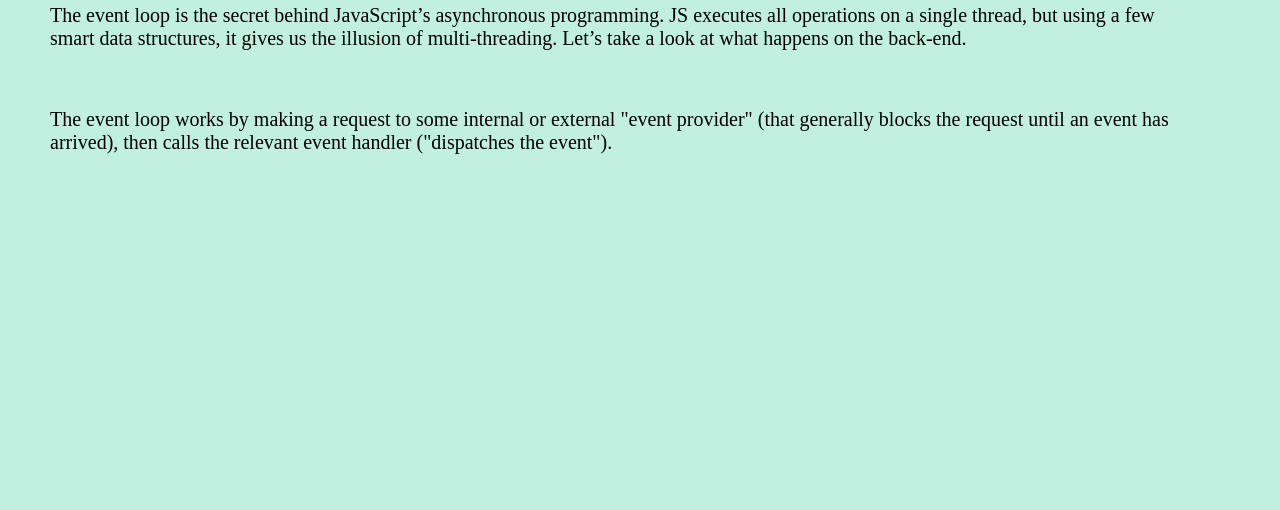
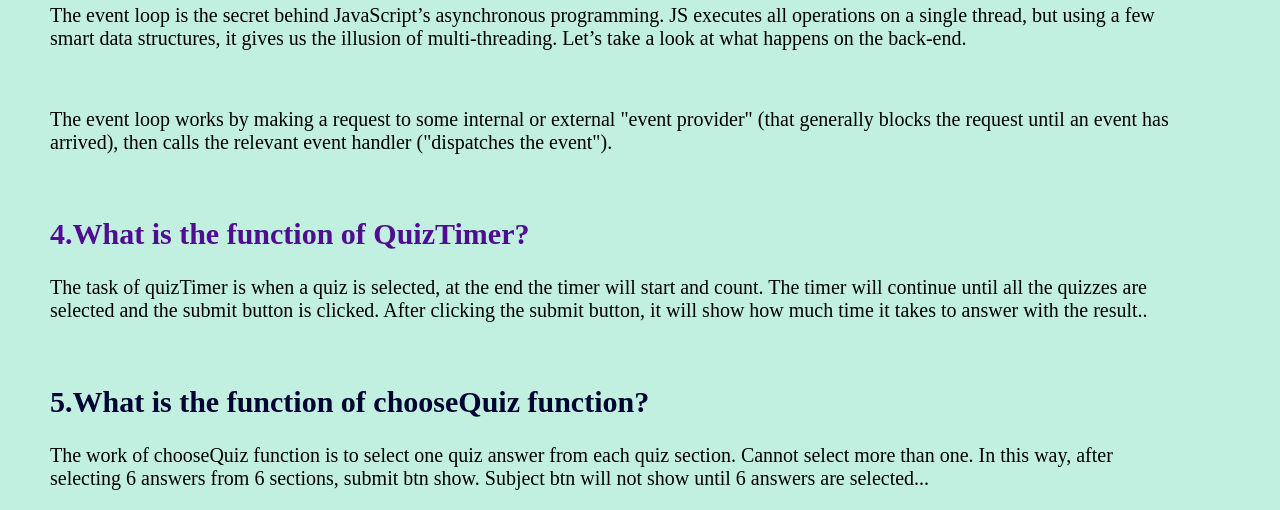
Before and after one commit to rashidulub/quiz-Machin, a plain HTML site: page blog.html in a window 1280 px wide. Shown: the part 692-1202 px from the top of the page. Before the commit the page ends 866 px from the top, so only its background shows below. Drawn offline with Linux system fonts and the light colour scheme.

Commit message:
finish blog page

```diff
--- a/blog.html
+++ b/blog.html
@@ -42,6 +42,14 @@
     <p>The event loop is the secret behind JavaScript’s asynchronous programming. JS executes all operations on a single thread, but using a few smart data structures, it gives us the illusion of multi-threading. Let’s take a look at what happens on the back-end.</p>
     <br>
     <P>The event loop works by making a request to some internal or external "event provider" (that generally blocks the request until an event has arrived), then calls the relevant event handler ("dispatches the event").</P>
+    <br>
+
+    <h2 style="color: rgb(81, 13, 145);">4.What is the function of QuizTimer?</h2>
+    <P>The task of quizTimer is when a quiz is selected, at the end the timer will start and count. The timer will continue until all the quizzes are selected and the submit button is clicked. After clicking the submit button, it will show how much time it takes to answer with the result..</P>
+    <br>
+
+    <h2 style="color: rgb(1, 4, 50);">5.What is the function of chooseQuiz function?</h2>
+    <P>The work of chooseQuiz function is to select one quiz answer from each quiz section. Cannot select more than one. In this way, after selecting 6 answers from 6 sections, submit btn show. Subject btn will not show until 6 answers are selected...</P>
 
 
 
```
